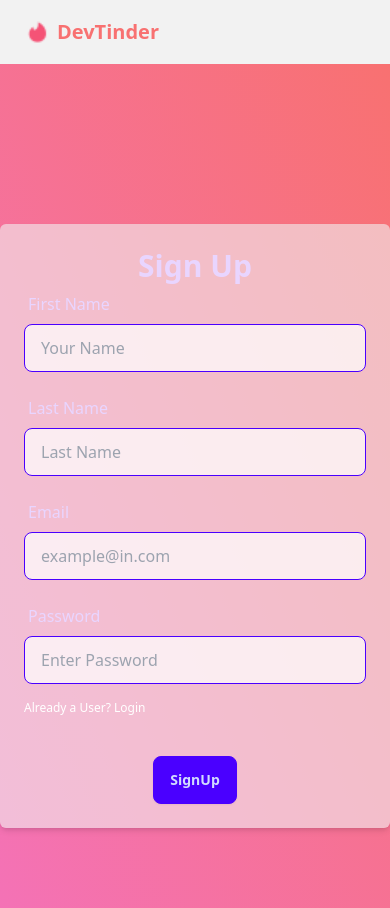
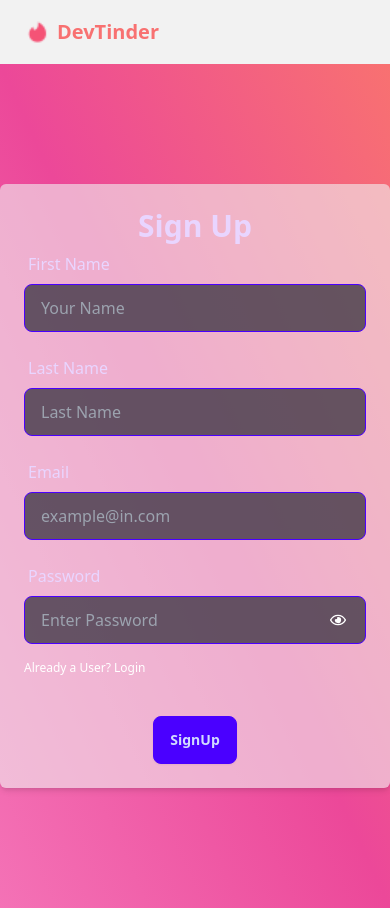
Before and after one commit to Ninad-arakh/devTinder_Front-end, a React (Vite) app: page /login in a window 390 px wide. Both pictures are taken after a click on the element "Don't have an account? Register". Built offline with nearby package versions, Linux system fonts and the light colour scheme; no server answers.

Commit message:
login page ui update

```diff
--- a/package.json
+++ b/package.json
@@ -15,6 +15,7 @@
     "framer-motion": "^12.23.12",
     "react": "^18.3.1",
     "react-dom": "^18.3.1",
+    "react-icons": "^5.5.0",
     "react-redux": "^9.2.0",
     "react-router-dom": "^7.1.1",
     "react-toastify": "^11.0.5",
--- a/src/components/Login.jsx
+++ b/src/components/Login.jsx
@@ -6,6 +6,7 @@ import { addUser } from "../utils/userSlice.js";
 import { useNavigate } from "react-router-dom";
 import { ToastContainer, toast } from "react-toastify";
 import "react-toastify/dist/ReactToastify.css";
+import { FaRegEyeSlash, FaRegEye } from "react-icons/fa";
 
 const Login = () => {
   const [email, setEmail] = useState("");
@@ -13,9 +14,16 @@ const Login = () => {
   const [firstName, setFirstName] = useState("");
   const [lastName, setLastName] = useState("");
   const [isLogin, setIsLogin] = useState(true);
+  const [passwordShow, setPasswordShow] = useState(false);
   const dispatch = useDispatch();
   const navigate = useNavigate();
   const isUser = useSelector((store) => store.user);
+
+  const screenWidth = window.screen.width;
+  let isScreen;
+  if (screenWidth <= 640) {
+    isScreen = true;
+  }
 
   const loginHnadler = async () => {
     try {
@@ -27,13 +35,13 @@ const Login = () => {
         },
         { withCredentials: true }
       );
-      if(res.status === 200){
+      if (res.status === 200) {
         dispatch(addUser(res.data.data));
-        toast.success("Login Success")
+        toast.success("Login Success");
         navigate("/");
       }
     } catch (e) {
-      toast.error("Something went wrong ! "+ e.response.data)
+      toast.error("Something went wrong ! " + e.response.data);
     }
   };
 
@@ -45,28 +53,27 @@ const Login = () => {
         { withCredentials: true }
       );
       if (res.status === 200) {
-        toast.success("Signup success.")
+        toast.success("Signup success.");
         dispatch(addUser(res.data.data));
         navigate("/profile");
       }
     } catch (err) {
       e.preventDefault();
       console.log(err);
-      toast.error("Something went wrong! ")
+      toast.error("Something went wrong! ");
     }
   };
   if (isUser && !isLogin) {
     navigate("/profile");
-  }
-  else if (isUser){
-    navigate("/")
+  } else if (isUser) {
+    navigate("/");
   }
   return (
-    <div className="bg-gradient-to-tr to-red-400 from-pink-400 ">
+    <div className="bg-gradient-to-tr to-red-400 via-pink-500 from-pink-400 ">
       <ToastContainer position="bottom-right" autoClose={3000} />
       <div className="relative flex flex-col justify-center h-screen overflow-hidden">
         <div
-          className="w-full p-6  m-auto bg-base-200 bg-opacity-60 rounded-md shadow-md lg:max-w-lg mt-40 md:mt-auto"
+          className={`w-full p-6  m-auto bg-base-200 bg-opacity-60 rounded-md shadow-md lg:max-w-lg ${isScreen ? "mt-0" : "mt-25"} `}
           onSubmit={(e) => e.preventDefault()}
         >
           <h1 className="text-3xl font-semibold text-center  text-purple-200">
@@ -85,7 +92,7 @@ const Login = () => {
                     type="text"
                     value={firstName}
                     placeholder="Your Name"
-                    className="w-full input input-bordered input-primary bg-opacity-70"
+                    className="w-full input input-bordered input-primary bg-[#2a2936] bg-opacity-70"
                     onChange={(e) => setFirstName(e.target.value)}
                   />
                 </div>
@@ -99,7 +106,7 @@ const Login = () => {
                     type="text"
                     value={lastName}
                     placeholder="Last Name"
-                    className="w-full input input-bordered input-primary bg-opacity-70"
+                    className="w-full input input-bordered input-primary bg-[#2a2936] bg-opacity-70"
                     onChange={(e) => setLastName(e.target.value)}
                   />
                 </div>
@@ -116,7 +123,7 @@ const Login = () => {
                 type="email"
                 value={email}
                 placeholder="example@in.com"
-                className="w-full input input-bordered input-primary bg-opacity-70"
+                className="w-full input input-bordered input-primary bg-[#2a2936] bg-opacity-70"
                 onChange={(e) => setEmail(e.target.value)}
               />
             </div>
@@ -126,13 +133,22 @@ const Login = () => {
                   Password
                 </span>
               </label>
-              <input
-                type="password"
-                value={password}
-                placeholder="Enter Password"
-                className="w-full input input-bordered input-primary bg-opacity-70"
-                onChange={(e) => setPassword(e.target.value)}
-              />
+              <div className="relative w-full">
+                <input
+                  type={passwordShow ? "text" : "password"}
+                  value={password}
+                  placeholder="Enter Password"
+                  className="w-full input input-bordered input-primary bg-[#2a2936] bg-opacity-70 pr-10"
+                  onChange={(e) => setPassword(e.target.value)}
+                />
+                <button
+                  type="button"
+                  onClick={() => setPasswordShow(!passwordShow)}
+                  className="absolute right-3 top-1/2 -translate-y-1/2 text-white   p-2 rounded-xl"
+                >
+                  {passwordShow ? <FaRegEyeSlash /> : <FaRegEye />}
+                </button>
+              </div>
             </div>
             <p
               className="text-xs text-white cursor-pointer hover:underline hover:text-blue-200"
@@ -146,7 +162,7 @@ const Login = () => {
             {/* {error && <p className="text-red-500">{error}</p>} */}
             <div className="justify-center flex pt-6">
               <button
-                className="btn btn-primary"
+                className="btn btn-primary hover:scale-110 hover:shadow-lg"
                 onClick={(e) => (isLogin ? loginHnadler() : signUpHandler(e))}
               >
                 {isLogin ? "Login" : "SignUp"}
```
Also changed, not shown: 1 other file (tests, documents, lock files or other folders).
